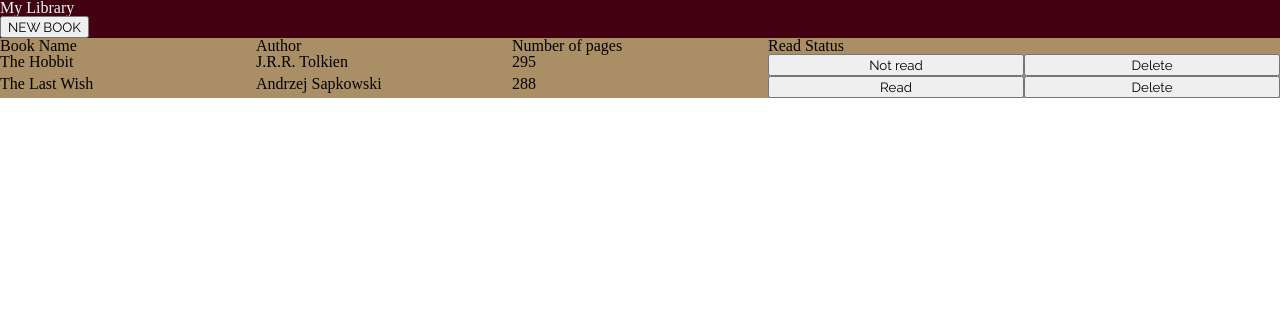
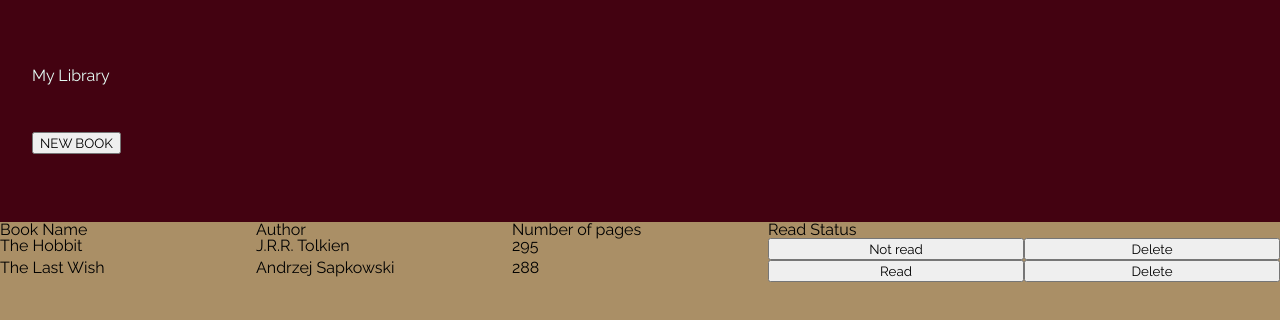
Before and after one commit to MewKay/library, a plain HTML site: page index.html in a window 1280 px wide. Drawn offline with Linux system fonts and the light colour scheme.

Commit message:
Setu the layout for the body and the header

```diff
--- a/index.html
+++ b/index.html
@@ -5,8 +5,8 @@
   <meta http-equiv="X-UA-Compatible" content="IE=edge">
   <meta name="viewport" content="width=device-width, initial-scale=1.0">
   <title>My Library</title>
+  <link rel="stylesheet" href="./reset.css">
   <link rel="stylesheet" href="./style.css">
-  <link rel="stylesheet" href="./reset.css">
   <script src="./script.js" defer></script>
 </head>
 <body>
--- a/style.css
+++ b/style.css
@@ -2,14 +2,44 @@
 
 :root {
   --grenat-color: #430211;
-  --ligh-brown-color: #AA8F66;
+  --light-brown-color: #AA8F66;
+  --green-color: #2A9D8F;
   --font-color-black: #1F271B;
   --font-color-white: #E5FCF5;
 }
 
 body {
   min-height: 100vh;
+  display: flex;
+  flex-direction: column;
 }
+
+/* -- Layout -- */
+
+header {
+  flex: 1;
+  padding: 1rem 2rem;
+  display: flex;
+  flex-direction: column;
+  justify-content: center;
+  align-items: start;
+  gap: 3rem;
+}
+
+main {
+  flex: 5;
+}
+
+.form-container {
+  display: none;
+}
+
+.library-display {
+  display: grid;
+  grid-template-columns: repeat(5, 1fr);
+}
+
+/* -- Style -- */
 
 body,
 button {
@@ -26,14 +56,5 @@ h1 {
 }
 
 main {
-  background-color: var(--ligh-brown-color);
+  background-color: var(--light-brown-color);
 }
-
-.form-container {
-  display: none;
-}
-
-.library-display {
-  display: grid;
-  grid-template-columns: repeat(5, 1fr);
-}
```
